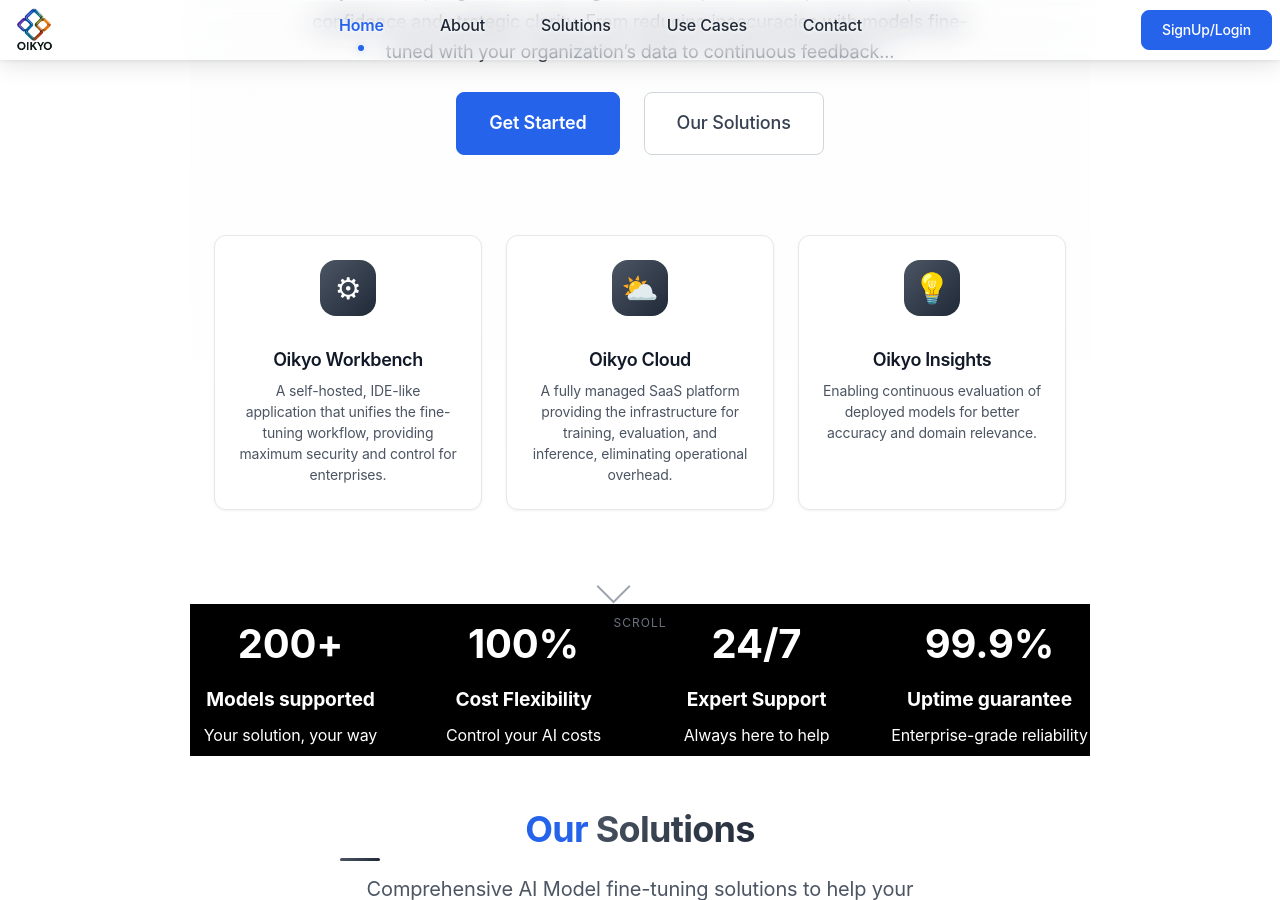
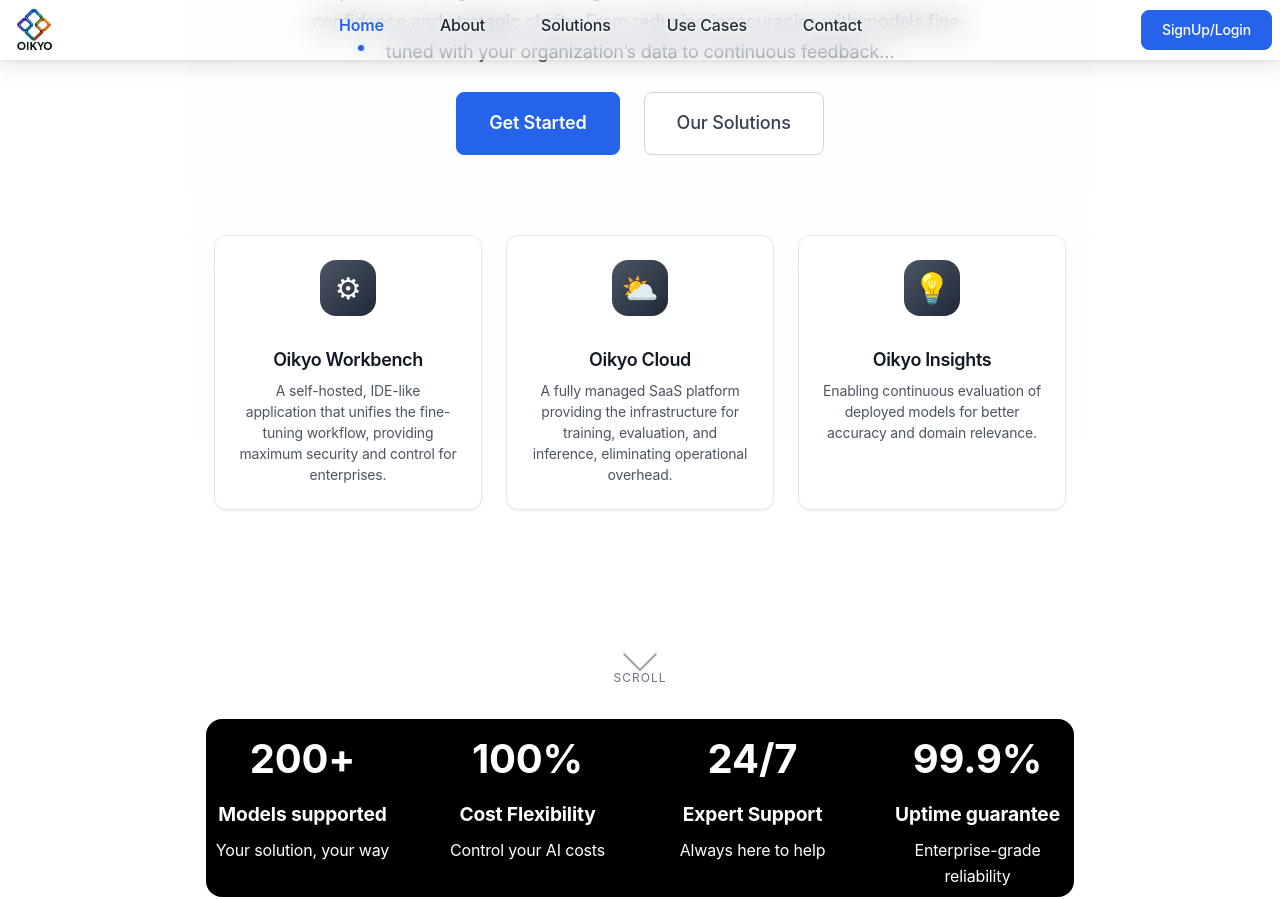
Before and after one commit to oikyoai/oikyo.ai, a Jekyll site: the page built from index.md, in a window 1280 px wide and 900 px high, scrolled down 236 px. Built offline with Jekyll 4.4.1, drawn with Linux system fonts in a browser that asks for light colours.

Commit message:
Fix scroll indicator overlapping issue

```diff
--- a/_layouts/home.html
+++ b/_layouts/home.html
@@ -44,6 +44,13 @@
     </div>
   </div>
 
+  </div>
+</section>
+
+<section class="scroll-indicator-section">
+  <div class="scroll-indicator">
+    <div class="scroll-arrow"></div>
+    <div class="scroll-text">Scroll</div>
   </div>
 </section>
 
--- /dev/null
+++ b/_sass/components/_scroll-indicator.scss
@@ -0,0 +1,37 @@
+.scroll-indicator-section {
+  padding: 2rem 0;
+  text-align: center;
+}
+
+.scroll-indicator {
+  .scroll-arrow {
+    width: 24px;
+    height: 24px;
+    border: 2px solid $gray-400;
+    border-top: none;
+    border-right: none;
+    transform: rotate(-45deg);
+    animation: bounce 2s infinite;
+    margin: 0 auto;
+  }
+
+  .scroll-text {
+    font-size: $text-xs;
+    color: $gray-500;
+    margin-top: $space-2;
+    text-transform: uppercase;
+    letter-spacing: 1px;
+  }
+}
+
+@keyframes bounce {
+  0%, 20%, 50%, 80%, 100% {
+    transform: translateY(0) rotate(-45deg);
+  }
+  40% {
+    transform: translateY(8px) rotate(-45deg);
+  }
+  60% {
+    transform: translateY(4px) rotate(-45deg);
+  }
+}
--- a/_sass/components/_stats-bar.scss
+++ b/_sass/components/_stats-bar.scss
@@ -4,6 +4,8 @@
   padding: 0.5rem 0;
   text-align: center;
   position: relative;
+  margin: 0 1rem;
+  border-radius: 1rem;
 }
 
 .stats-grid {
--- a/_sass/layout/_hero.scss
+++ b/_sass/layout/_hero.scss
@@ -215,44 +215,7 @@
   }
 }
 
-// Scroll indicator
-.scroll-indicator {
-  position: absolute;
-  bottom: $space-8;
-  left: 50%;
-  transform: translateX(-50%);
-  z-index: 2;
 
-  .scroll-arrow {
-    width: 24px;
-    height: 24px;
-    border: 2px solid $gray-400;
-    border-top: none;
-    border-right: none;
-    transform: rotate(-45deg);
-    animation: bounce 2s infinite;
-  }
-
-  .scroll-text {
-    font-size: $text-xs;
-    color: $gray-500;
-    margin-top: $space-2;
-    text-transform: uppercase;
-    letter-spacing: 1px;
-  }
-}
-
-@keyframes bounce {
-  0%, 20%, 50%, 80%, 100% {
-    transform: translateX(-50%) translateY(0) rotate(-45deg);
-  }
-  40% {
-    transform: translateX(-50%) translateY(-8px) rotate(-45deg);
-  }
-  60% {
-    transform: translateX(-50%) translateY(-4px) rotate(-45deg);
-  }
-}
 
 // Floating animation
 @keyframes float {
--- a/assets/css/main.scss
+++ b/assets/css/main.scss
@@ -10,6 +10,7 @@
 @import "components/glass";
 @import "components/hero-title";
 @import "components/stats-bar";
+@import "components/scroll-indicator";
 
 // Import layout
 @import "layout/navigation";
```
